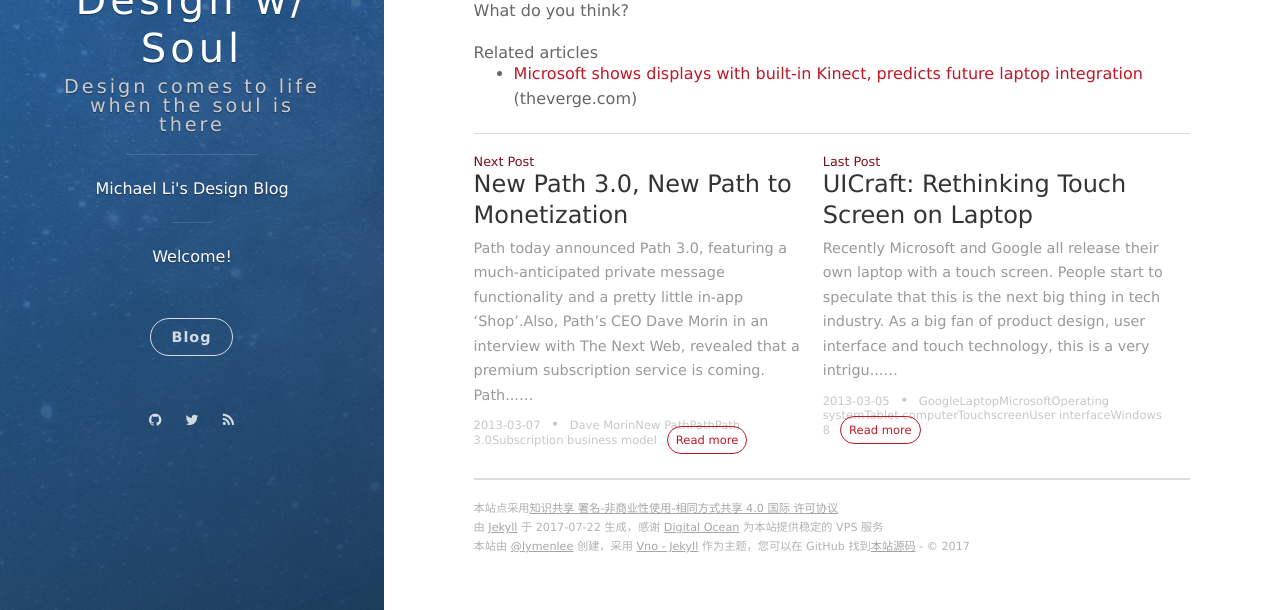
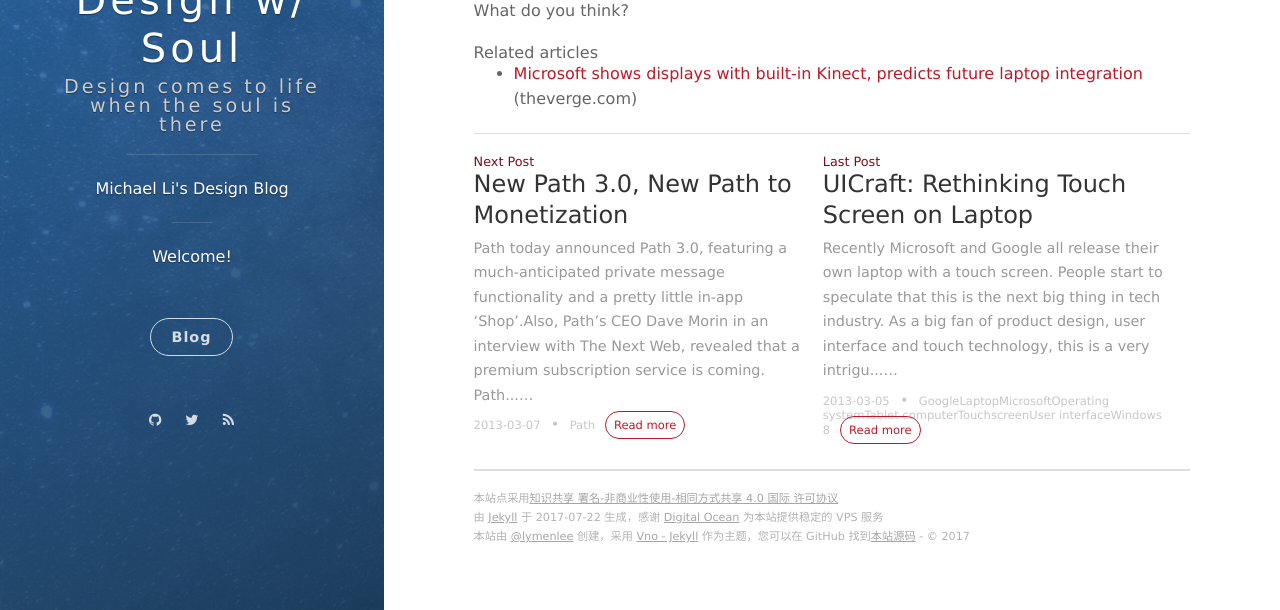
Before and after one commit to lymenlee/mucraft, a Jekyll site: the page built from _posts/2013-03-06-kinect-on-laptop.markdown, in a window 1280 px wide and 900 px high, scrolled down 509 px, cut to the strip 290-900 px from the top of the window. Built offline with Jekyll 4.4.1, drawn with Linux system fonts in a browser that asks for light colours; nearby versions of some CDN libraries; comment, search, counter and statistics services are not loaded.

Commit message:
Update 2013-03-07-new-path-3-0-new-path-to-monetization.markdown

```diff
--- a/_posts/2013-03-07-new-path-3-0-new-path-to-monetization.markdown
+++ b/_posts/2013-03-07-new-path-3-0-new-path-to-monetization.markdown
@@ -1,23 +1,21 @@
 ---
 author: mountainwalker
 comments: true
-date: 2013-03-07 17:02:20+00:00
+date: 2013-03-07T17:02:20.000Z
 layout: post
-link: https://linwangge.wordpress.com/2013/03/07/new-path-3-0-new-path-to-monetization/
+link: >-
+  https://linwangge.wordpress.com/2013/03/07/new-path-3-0-new-path-to-monetization/
 slug: new-path-3-0-new-path-to-monetization
-title: New Path 3.0, New Path to Monetization
+title: 'New Path 3.0, New Path to Monetization'
 wordpress_id: 1400
 categories:
-- Design
-- Social Networks
-- Tech Trends
-- UI/UX
+  - Design
+  - Social Networks
+  - Tech Trends
+  - UI/UX
 tags:
-- Dave Morin
-- New Path
-- Path
-- Path 3.0
-- Subscription business model
+  - Path
+published: true
 ---
 
 Path today [announced Path 3.0](http://blog.path.com/post/44744024724/a-brand-new-language-introducing-path-3-with-private), featuring a much-anticipated private message functionality and a pretty little in-app ‘Shop’.
```
